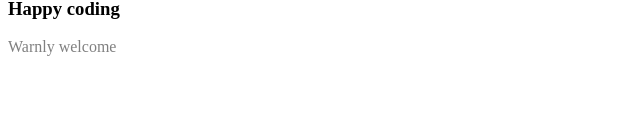
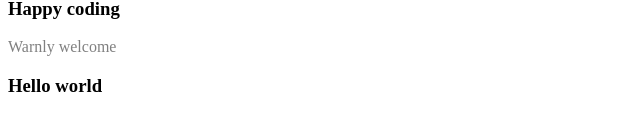
Before and after one commit to rawaimsh/first_commit, a plain HTML site: page index.html in a window 1280 px wide. Shown: the part 128-258 px from the top of the page, without its empty margins (0-640 px from the left). Drawn offline with Linux system fonts and the light colour scheme.

Commit message:
Third commit

```diff
--- a/index.html
+++ b/index.html
@@ -14,5 +14,6 @@
     <br>
     <h3>Happy coding</h3>
     <p>Warnly welcome</p>
+    <h3>Hello world</h3>
 </body>
 </html>
```
